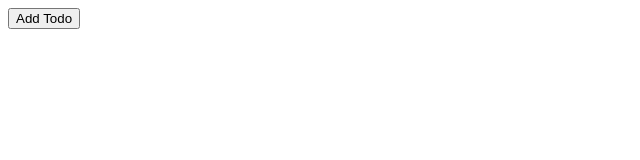
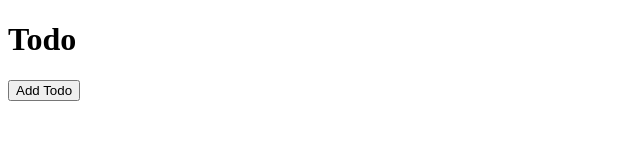
Before and after one commit to knnymrls/flowcus, a website built with webpack: page dist/index.html in a window 1280 px wide. Shown: the whole page, without its empty margins (0-640 px from the left). Built offline with nearby package versions, Linux system fonts and the light colour scheme.

Commit message:
Initial dist subtree commit

```diff
--- a/dist/index.html
+++ b/dist/index.html
@@ -4,10 +4,11 @@
 <head>
     <meta charset="utf-8" />
     <link rel="stylesheet" href="style.css">
-    <title>Getting Started</title>
+    <title></title>
 </head>
 
 <body>
+    <h1>Todo</h1>
     <div id="modal-add-todo" class="modal-add-todo">
         <!-- Modal content -->
         <div class="modal-add-todo-content">
```
